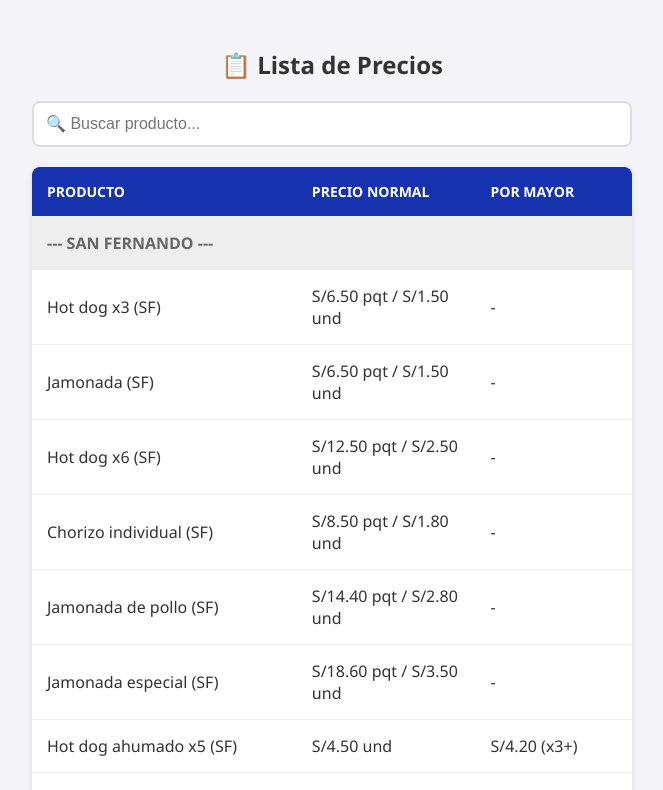
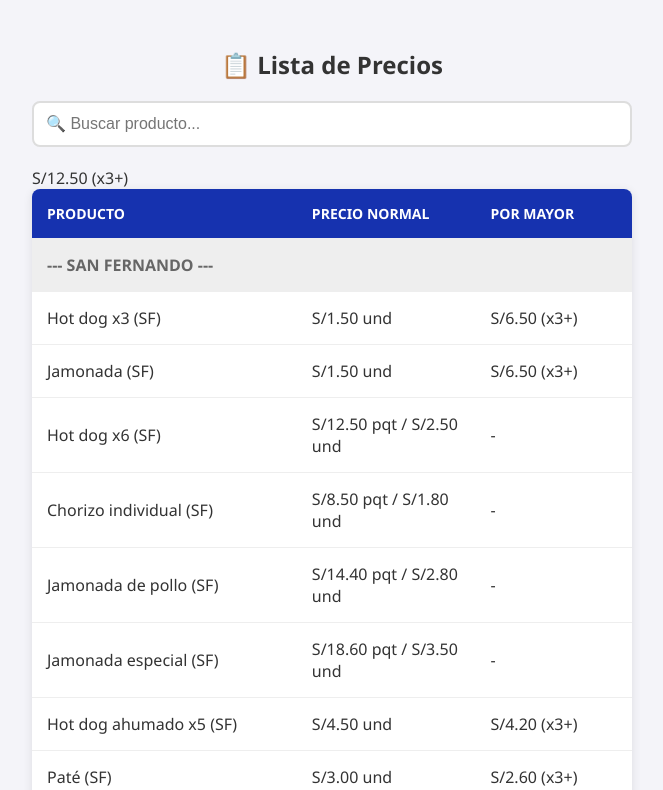
Before and after one commit to renzodurand/just-prices, a plain HTML site: page index.html in a window 1280 px wide. Shown: the top 790 px of the page, without its empty margins (308-971 px from the left). Drawn offline with Linux system fonts and the light colour scheme.

Commit message:
fix: corregir precios.

```diff
--- a/index.html
+++ b/index.html
@@ -23,9 +23,9 @@
             </thead>
             <tbody>
                 <tr class="marca-header"><td colspan="3">--- SAN FERNANDO ---</td></tr>
-                <tr><td>Hot dog x3 (SF)</td><td>S/6.50 pqt / S/1.50 und</td><td>-</td></tr>
-                <tr><td>Jamonada (SF)</td><td>S/6.50 pqt / S/1.50 und</td><td>-</td></tr>
-                <tr><td>Hot dog x6 (SF)</td><td>S/12.50 pqt / S/2.50 und</td><td>-</td></tr>
+                <tr><td>Hot dog x3 (SF)</td><td>S/1.50 und</td><td>S/6.50 (x3+)</td></tr>
+                <tr><td>Jamonada (SF)</td><td>S/1.50 und</td><td>S/6.50 (x3+)</td></tr>
+                <tr><td>Hot dog x6 (SF)</td><td>S/12.50 pqt / S/2.50 und</td>S/12.50 (x3+)<td>-</td></tr>
                 <tr><td>Chorizo individual (SF)</td><td>S/8.50 pqt / S/1.80 und</td><td>-</td></tr>
                 <tr><td>Jamonada de pollo (SF)</td><td>S/14.40 pqt / S/2.80 und</td><td>-</td></tr>
                 <tr><td>Jamonada especial (SF)</td><td>S/18.60 pqt / S/3.50 und</td><td>-</td></tr>
```
